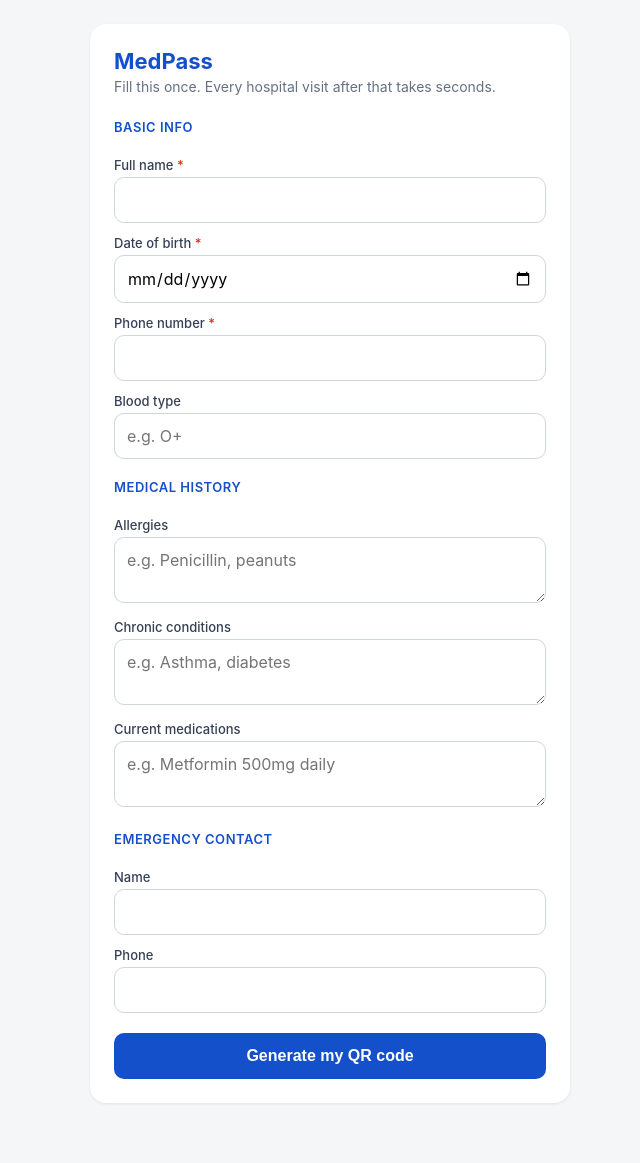
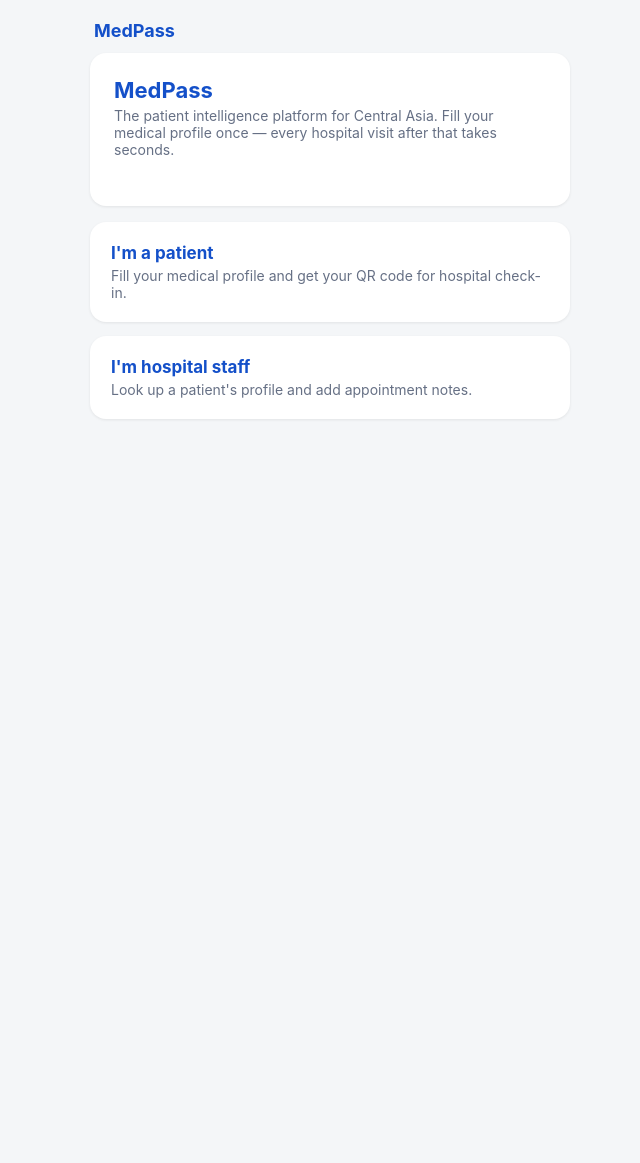
Before and after one commit to bobur0826/Bluum, a Flask app: page / in a window 1280 px wide. Shown: the whole page, without its empty margins (310-950 px from the left). After the commit the page ends 398 px from the top, so only its background shows below. Run offline with Flask 3, Linux system fonts and the light colour scheme.

Commit message:
Add home page and staff lookup; unify pages under a shared nav layout

```diff
--- a/backend/app.py
+++ b/backend/app.py
@@ -17,8 +17,23 @@ def create_app():
         db.create_all()
 
     @app.get("/")
+    def home():
+        return render_template("home.html")
+
+    @app.get("/patient/new")
     def patient_form():
         return render_template("patient_form.html")
+
+    @app.get("/staff")
+    def staff_lookup():
+        return render_template("staff.html")
+
+    @app.post("/staff/lookup")
+    def staff_lookup_submit():
+        token = request.form.get("token", "").strip()
+        if not Patient.query.filter_by(token=token).first():
+            return render_template("staff.html", error="No patient found for that code"), 404
+        return redirect(url_for("reception_view", token=token))
 
     @app.post("/patients")
     def create_patient():
--- a/backend/static/style.css
+++ b/backend/static/style.css
@@ -5,7 +5,20 @@ body {
   font-family: -apple-system, BlinkMacSystemFont, "Segoe UI", Roboto, sans-serif;
   background: #f4f6f8;
   color: #1a1d21;
-  padding: 24px 16px 60px;
+  padding: 0 16px 60px;
+}
+
+.nav {
+  max-width: 480px;
+  margin: 0 auto;
+  padding: 20px 4px 12px;
+}
+
+.nav a {
+  font-size: 18px;
+  font-weight: 700;
+  color: #1450c9;
+  text-decoration: none;
 }
 
 .card {
@@ -15,6 +28,33 @@ body {
   border-radius: 16px;
   padding: 24px;
   box-shadow: 0 1px 3px rgba(0, 0, 0, 0.08);
+}
+
+.choice-card {
+  display: block;
+  max-width: 480px;
+  margin: 0 auto 14px;
+  text-decoration: none;
+  color: inherit;
+  background: #fff;
+  border-radius: 16px;
+  padding: 20px;
+  box-shadow: 0 1px 3px rgba(0, 0, 0, 0.08);
+  border: 1px solid transparent;
+}
+
+.choice-card:active { border-color: #1450c9; }
+
+.choice-card h2 {
+  font-size: 17px;
+  margin: 0 0 4px;
+  color: #1450c9;
+}
+
+.choice-card p {
+  font-size: 14px;
+  color: #667085;
+  margin: 0;
 }
 
 h1 {
--- /dev/null
+++ b/backend/templates/base.html
@@ -0,0 +1,14 @@
+<!doctype html>
+<html lang="en">
+<head>
+  <meta charset="utf-8">
+  <meta name="viewport" content="width=device-width, initial-scale=1">
+  <title>{% block title %}MedPass{% endblock %}</title>
+  <link rel="stylesheet" href="/static/style.css">
+  {% block extra_head %}{% endblock %}
+</head>
+<body>
+  <div class="nav"><a href="/">MedPass</a></div>
+  {% block content %}{% endblock %}
+</body>
+</html>
--- /dev/null
+++ b/backend/templates/home.html
@@ -0,0 +1,18 @@
+{% extends "base.html" %}
+{% block title %}MedPass{% endblock %}
+{% block content %}
+  <div class="card" style="margin-bottom:16px;">
+    <h1>MedPass</h1>
+    <p class="subtitle">The patient intelligence platform for Central Asia. Fill your medical profile once — every hospital visit after that takes seconds.</p>
+  </div>
+
+  <a class="choice-card" href="/patient/new">
+    <h2>I'm a patient</h2>
+    <p>Fill your medical profile and get your QR code for hospital check-in.</p>
+  </a>
+
+  <a class="choice-card" href="/staff">
+    <h2>I'm hospital staff</h2>
+    <p>Look up a patient's profile and add appointment notes.</p>
+  </a>
+{% endblock %}
--- a/backend/templates/patient_form.html
+++ b/backend/templates/patient_form.html
@@ -1,14 +1,8 @@
-<!doctype html>
-<html lang="en">
-<head>
-  <meta charset="utf-8">
-  <meta name="viewport" content="width=device-width, initial-scale=1">
-  <title>MedPass — Patient Profile</title>
-  <link rel="stylesheet" href="/static/style.css">
-</head>
-<body>
+{% extends "base.html" %}
+{% block title %}MedPass — Patient Profile{% endblock %}
+{% block content %}
   <div class="card">
-    <h1>MedPass</h1>
+    <h1>Patient profile</h1>
     <p class="subtitle">Fill this once. Every hospital visit after that takes seconds.</p>
 
     <form method="post" action="/patients">
@@ -51,5 +45,4 @@
       <button type="submit">Generate my QR code</button>
     </form>
   </div>
-</body>
-</html>
+{% endblock %}
```
Also changed, not shown: backend/templates/history.html (+4 -11 lines), backend/templates/qr_result.html (+4 -11 lines), backend/templates/reception_view.html (+4 -11 lines), backend/templates/staff.html (added, +18 -0 lines), backend/templates/summary_form.html (+4 -11 lines), backend/templates/summary_result.html (+6 -11 lines).
